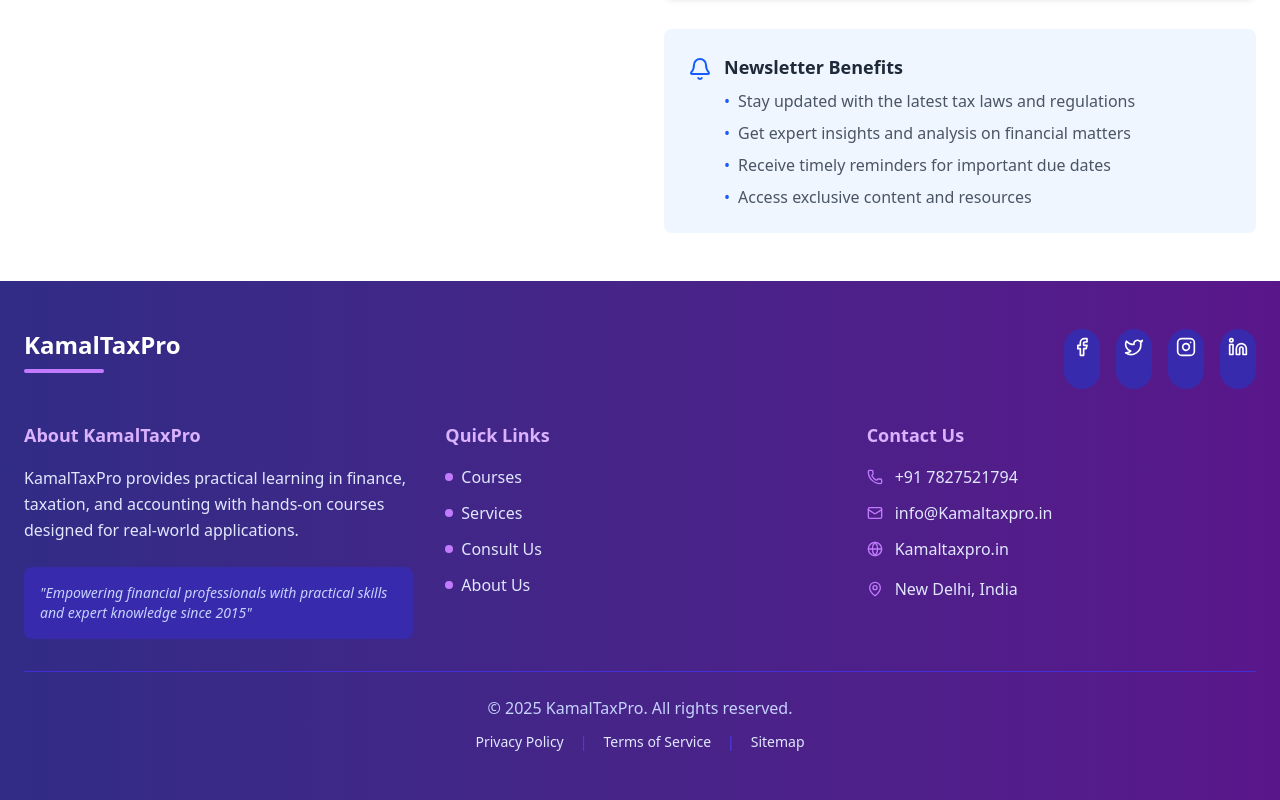
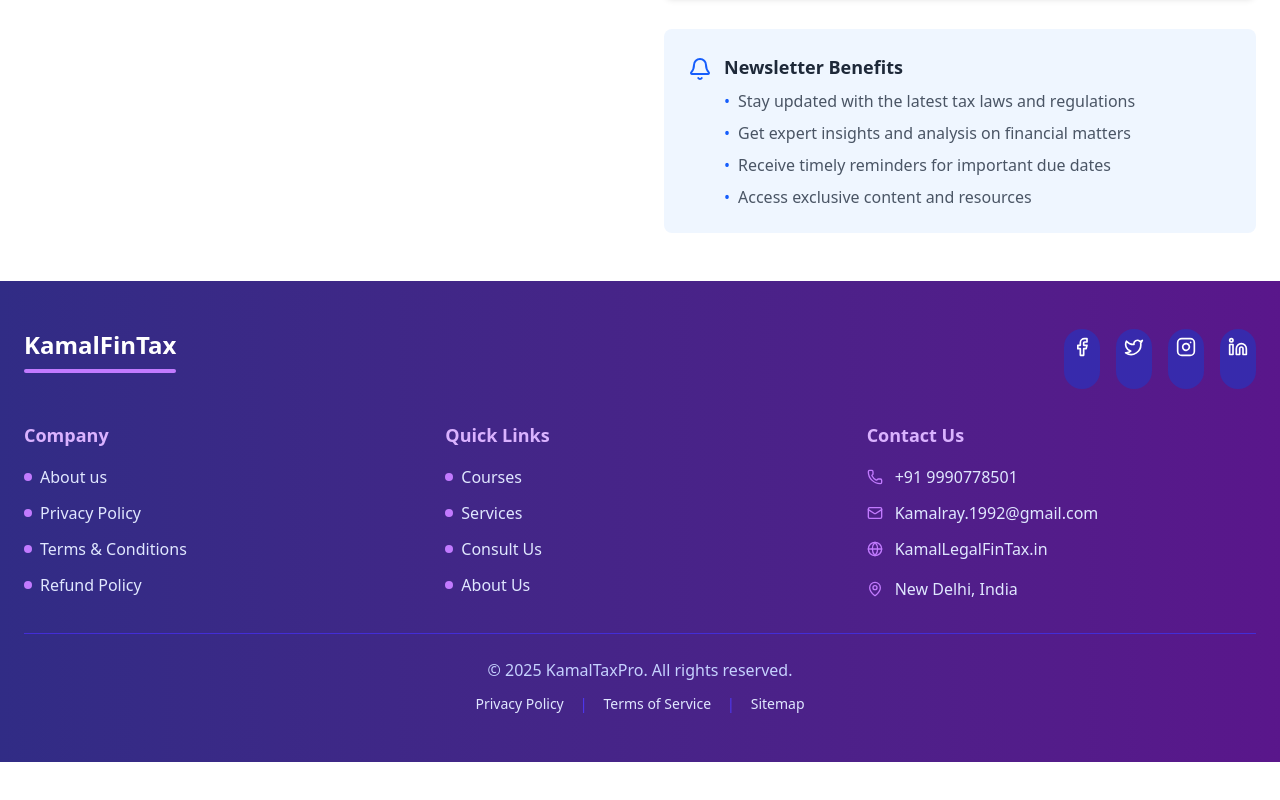
Before and after one commit to Narender009/kamal-app, a React (Vite) app: page /newsletter in a window 1280 px wide. Shown: the part 1055-1855 px from the top of the page. After the commit the page ends 1817 px from the top, so only its background shows below. Built offline with nearby package versions, Linux system fonts and the light colour scheme.

Commit message:
Updated feature X or fixed bug Y

```diff
--- a/src/components/Home/CtaSection.jsx
+++ b/src/components/Home/CtaSection.jsx
@@ -36,10 +36,11 @@ const CtaSection = () => {
           <span className="bg-indigo-500 text-white text-sm font-medium px-3 py-1 rounded-full">Limited Time Offer</span>
         </div>
         <h2 className="text-3xl md:text-4xl font-bold mb-6 text-white drop-shadow-md">
-          Ready to Start Your <span className="text-indigo-200">Learning Journey</span>?
+          Ready to Begin Your <span className="text-indigo-200">GST & Taxation Journey</span>?
         </h2>
+
         <p className="text-xl mb-8 max-w-2xl mx-auto text-indigo-100">
-          Join thousands of students who have transformed their careers with our practical courses.
+          Join thousands of businesses who have streamlined their operations with our expert legal, taxation, and compliance solutions.
         </p>
         <div className="flex flex-col sm:flex-row gap-4 justify-center">
           <CustomButton
@@ -47,7 +48,7 @@ const CtaSection = () => {
             className="min-w-[180px]"
           >
             <BookOpen size={18} className="mr-2" />
-            Explore Courses
+            Explore Services
           </CustomButton>
 
           <CustomButton
--- a/src/components/Home/FeaturesSection.jsx
+++ b/src/components/Home/FeaturesSection.jsx
@@ -2,43 +2,45 @@ import React from "react"
 import { CheckCircle } from "lucide-react"
 
 const features = [
+
     {
       id: 1,
-    title: "Practical Learning",
-    description: "Our courses focus on real-world applications with practical examples and case studies.",
+      title: "Comprehensive Services",
+      description: "From GST and income tax to business registration and legal compliance — we cover it all under one roof.",
       icon: <CheckCircle className="h-8 w-8 text-amber-500" />,
     },
     {
       id: 2,
-    title: "Expert Instructors",
-    description: "Learn from industry professionals with years of experience in finance and taxation.",
+      title: "Experienced Professionals",
+      description: "Work with seasoned experts in legal, taxation, and corporate compliance for accurate and effective solutions.",
       icon: <CheckCircle className="h-8 w-8 text-amber-500" />,
     },
     {
       id: 3,
-    title: "Lifetime Access",
-    description: "Get lifetime access to course materials and updates with a one-time payment.",
+      title: "Tailored Solutions",
+      description: "Get business-specific strategies designed to meet your unique financial and compliance requirements.",
       icon: <CheckCircle className="h-8 w-8 text-amber-500" />,
     },
     {
       id: 4,
-    title: "Certificate of Completion",
-    description: "Receive a certificate upon course completion to enhance your professional profile.",
+      title: "End-to-End Support",
+      description: "From consultation to execution, we assist you through every step of your business journey.",
       icon: <CheckCircle className="h-8 w-8 text-amber-500" />,
     },
     {
       id: 5,
-    title: "Dedicated Support",
-    description: "Get your queries resolved with our dedicated support team and instructor assistance.",
+      title: "Transparent & Hassle-Free Process",
+      description: "Our streamlined process ensures you stay informed and in control without any hidden hurdles.",
       icon: <CheckCircle className="h-8 w-8 text-amber-500" />,
     },
     {
       id: 6,
-    title: "Updated Content",
-    description: "Course content is regularly updated to reflect the latest regulations and practices.",
+      title: "Trusted by Businesses",
+      description: "A preferred partner for startups, MSMEs, and enterprises across India for legal and financial services.",
       icon: <CheckCircle className="h-8 w-8 text-amber-500" />,
     },
   ]
+
 
 const FeaturesSection = () => {
   return (
@@ -46,7 +48,10 @@ const FeaturesSection = () => {
       <div className="container mx-auto px-4 sm:px-6 lg:px-8 max-w-7xl">
         <div className="text-center mb-8 md:mb-12">
           <h2 className="text-2xl md:text-3xl lg:text-4xl font-bold text-indigo-900">Why Choose KamalTaxPro?</h2>
-          <p className="text-indigo-600 mt-2 md:text-lg">We offer the best practical learning experience in finance and taxation</p>
+          <p className="text-indigo-600 mt-2 md:text-lg">
+            Expert legal, tax, and compliance services tailored to support your business growth with confidence.
+          </p>
+
         </div>
 
         {/* Improved grid layout with better responsive breakpoints */}
--- a/src/components/Home/TestimonialsSection.jsx
+++ b/src/components/Home/TestimonialsSection.jsx
@@ -36,8 +36,8 @@ const TestimonialsSection = () => {
     <section className="py-16 bg-indigo-50">
       <div className="container mx-auto px-6">
         <div className="text-center mb-12">
-          <h2 className="text-3xl font-bold text-indigo-800">What Our Students Say</h2>
-          <p className="text-indigo-600 mt-2">Hear from our satisfied learners about their experience</p>
+          <h2 className="text-3xl font-bold text-indigo-800">What Our Clients Say</h2>
+          <p className="text-indigo-600 mt-2">Hear from our satisfied Clients about their experience</p>
         </div>
 
         <div className="grid grid-cols-1 md:grid-cols-2 lg:grid-cols-3 gap-8">
--- a/src/components/layout/Footer.jsx
+++ b/src/components/layout/Footer.jsx
@@ -18,8 +18,8 @@ const Footer = () => {
         {/* Logo and company info */}
         <div className="flex flex-col md:flex-row justify-between mb-8">
           <div className="mb-8 md:mb-0">
-            <h2 className="text-2xl font-bold text-white mb-2">KamalTaxPro</h2>
-            <div className="h-1 w-20 bg-purple-400 rounded mb-4"></div>
+            <h2 className="text-2xl font-bold text-white mb-2">KamalFinTax</h2>
+            <div className="h-1 w-full bg-purple-400 rounded mb-4"></div>
           </div>
 
           <div className="flex space-x-4">
@@ -40,17 +40,42 @@ const Footer = () => {
 
         {/* Main footer content */}
         <div className="grid grid-cols-1 md:grid-cols-3 gap-8 border-b border-indigo-700 pb-8">
-          <div>
-            <h3 className="text-lg font-semibold mb-4 text-purple-300">About KamalTaxPro</h3>
-            <p className="text-indigo-100 leading-relaxed">
-              KamalTaxPro provides practical learning in finance, taxation, and accounting with hands-on courses designed
-              for real-world applications.
-            </p>
-            <div className="mt-6 bg-indigo-800 p-4 rounded-lg">
-              <p className="text-sm text-indigo-200 italic">
-                "Empowering financial professionals with practical skills and expert knowledge since 2015"
-              </p>
-            </div>
+        <div>
+            <h3 className="text-lg font-semibold mb-4 text-purple-300">Company</h3>
+            <ul className="space-y-3">
+              <li className="transition-transform duration-300 hover:translate-x-2">
+                <CustomLink href="/courses">
+                  <span className="flex items-center">
+                    <span className="w-2 h-2 bg-purple-400 rounded-full mr-2"></span>
+                    About us
+                  </span>
+                </CustomLink>
+              </li>
+              <li className="transition-transform duration-300 hover:translate-x-2">
+                <CustomLink href="/services">
+                  <span className="flex items-center">
+                    <span className="w-2 h-2 bg-purple-400 rounded-full mr-2"></span>
+                    Privacy Policy
+                  </span>
+                </CustomLink>
+              </li>
+              <li className="transition-transform duration-300 hover:translate-x-2">
+                <CustomLink href="/consult-us">
+                  <span className="flex items-center">
+                    <span className="w-2 h-2 bg-purple-400 rounded-full mr-2"></span>
+                    Terms & Conditions
+                  </span>
+                </CustomLink>
+              </li>
+              <li className="transition-transform duration-300 hover:translate-x-2">
+                <CustomLink href="/about-us">
+                  <span className="flex items-center">
+                    <span className="w-2 h-2 bg-purple-400 rounded-full mr-2"></span>
+                    Refund Policy
+                  </span>
+                </CustomLink>
+              </li>
+            </ul>
           </div>
 
           <div>
@@ -96,15 +121,15 @@ const Footer = () => {
             <ul className="space-y-3">
               <li className="flex items-center">
                 <Phone size={16} className="text-purple-400 mr-3" />
-                <span className="text-indigo-100">+91 7827521794</span>
+                <span className="text-indigo-100">+91 9990778501</span>
               </li>
               <li className="flex items-center">
                 <Mail size={16} className="text-purple-400 mr-3" />
-                <CustomLink href="mailto:info@Kamaltaxpro.in">info@Kamaltaxpro.in</CustomLink>
+                <CustomLink href="mailto:info@Kamaltaxpro.in">Kamalray.1992@gmail.com</CustomLink>
               </li>
               <li className="flex items-center">
                 <Globe size={16} className="text-purple-400 mr-3" />
-                <CustomLink href="https://Kamaltaxpro.in">Kamaltaxpro.in</CustomLink>
+                <CustomLink href="https://Kamaltaxpro.in">KamalLegalFinTax.in</CustomLink>
               </li>
               <li className="flex items-start mt-4">
                 <MapPin size={16} className="text-purple-400 mr-3 mt-1 flex-shrink-0" />
--- a/src/components/layout/Header.jsx
+++ b/src/components/layout/Header.jsx
@@ -15,8 +15,8 @@ const Header = () => {
         <a href="/" className="flex items-center gap-2">
           <img src="images/logo.png" alt="KamalTaxPro Logo" className="h-20" />
           <div>
-            <h1 className="text-2xl font-bold text-amber-400">KamalTaxPro</h1>
-            <p className="text-sm text-amber-100">Finance | Taxation | Accounts</p>
+            <h1 className="text-2xl font-bold text-amber-400">KamalLegalfintaxprosolution </h1>
+            <p className="text-sm text-amber-100">Legal | Finance | Taxation | Accounts</p>
           </div>
         </a>
 
--- a/src/components/ui/WhatsAppButton.jsx
+++ b/src/components/ui/WhatsAppButton.jsx
@@ -3,7 +3,7 @@ import React from "react"
 
 const WhatsAppButton = () => {
   const handleWhatsAppClick = () => {
-    window.open("", "_blank")
+    window.open("https://wa.me/919990778501", "_blank")
   }
 
   return (
```
Also changed, not shown: src/components/Home/CoursesList.jsx (+16 -15 lines), src/components/Home/herosection.jsx (+8 -7 lines). Lines whose indentation alone changed are shown as unchanged.
